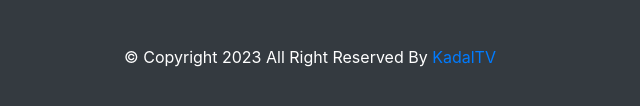
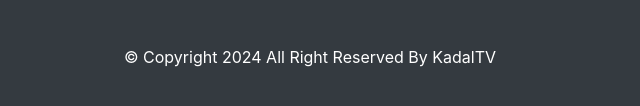
Before and after one commit to ar135ta/indiantv, a website: page index.html in a window 1280 px wide. Shown: the part 808-914 px from the top of the page, 330-970 px from the left. Drawn offline with Linux system fonts and the light colour scheme.

Commit message:
Update index.html

```diff
--- a/index.html
+++ b/index.html
@@ -109,7 +109,7 @@
     <!-- Footer -->
     <footer class="py-5 bg-dark">
       <div class="container">
-        <p class="m-0 text-center text-white">© Copyright 2023 All Right Reserved By <a href="https://kadal-tv.my.canva.site/livetv/"> KadalTV</a></p>
+        <p class="m-0 text-center text-white">© Copyright 2024 All Right Reserved By KadalTV</a></p>
       </div>
       <!-- /.container -->
     </footer>
```
